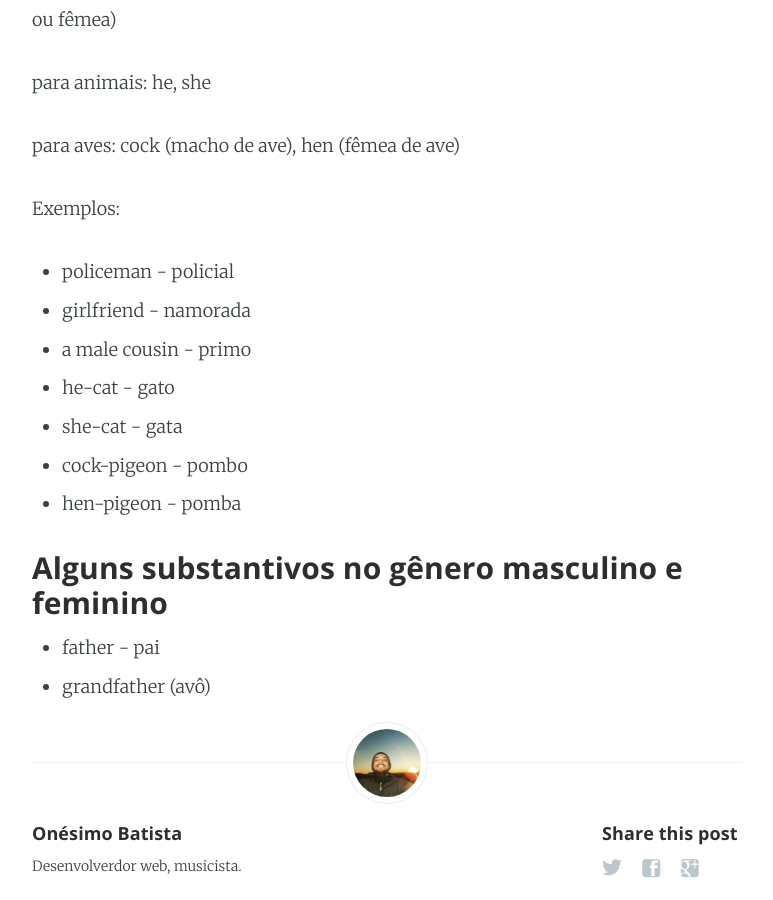
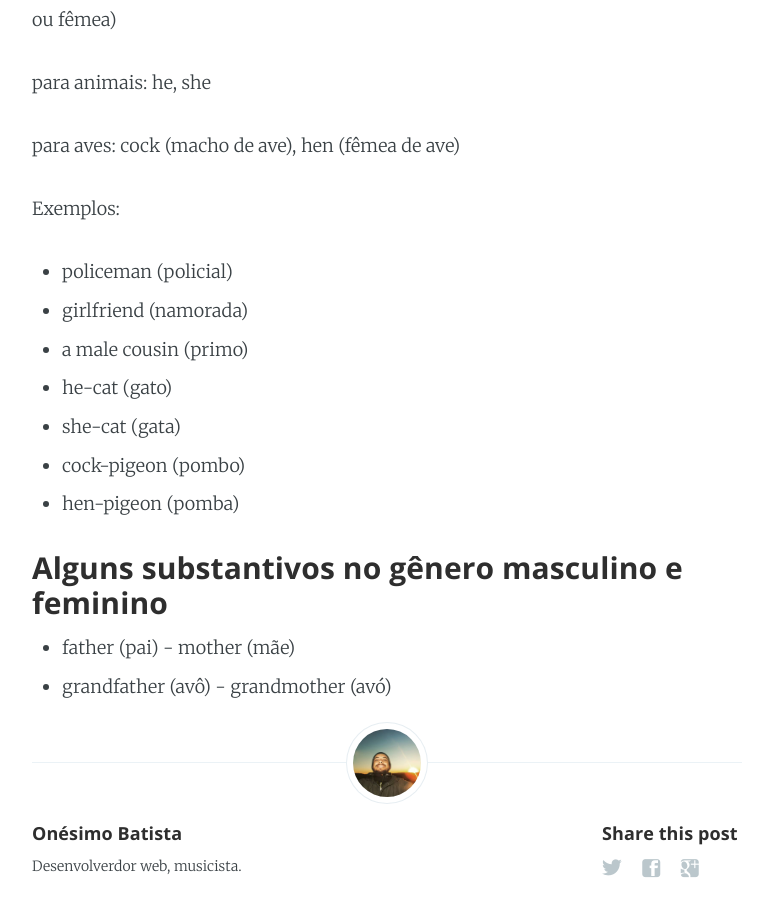
Before and after one commit to onesimo/blog, a Jekyll site: the page built from _posts/2017-01-23-english-grammar-lesson-four.md, in a window 1280 px wide and 900 px high, scrolled down 2132 px. Shown: the whole window, without its empty margins (253-1026 px from the left). Built offline with Jekyll 4.4.1, drawn with Linux system fonts in a browser that asks for light colours.

Commit message:
updated post

```diff
--- a/_posts/2017-01-23-english-grammar-lesson-four.md
+++ b/_posts/2017-01-23-english-grammar-lesson-four.md
@@ -72,16 +72,16 @@ para aves: cock (macho de ave), hen (fêmea de ave)
 
 Exemplos:
 
-* policeman - policial
-* girlfriend - namorada
-* a male cousin - primo
-* he-cat - gato
-* she-cat - gata
-* cock-pigeon - pombo
-* hen-pigeon - pomba
+* policeman (policial)
+* girlfriend (namorada)
+* a male cousin (primo)
+* he-cat (gato)
+* she-cat (gata)
+* cock-pigeon (pombo)
+* hen-pigeon (pomba)
 
 
 ### Alguns substantivos no gênero masculino e feminino
 
-* father - pai
-* grandfather (avô)
+* father (pai) - mother (mãe)
+* grandfather (avô) - grandmother (avó)
```
